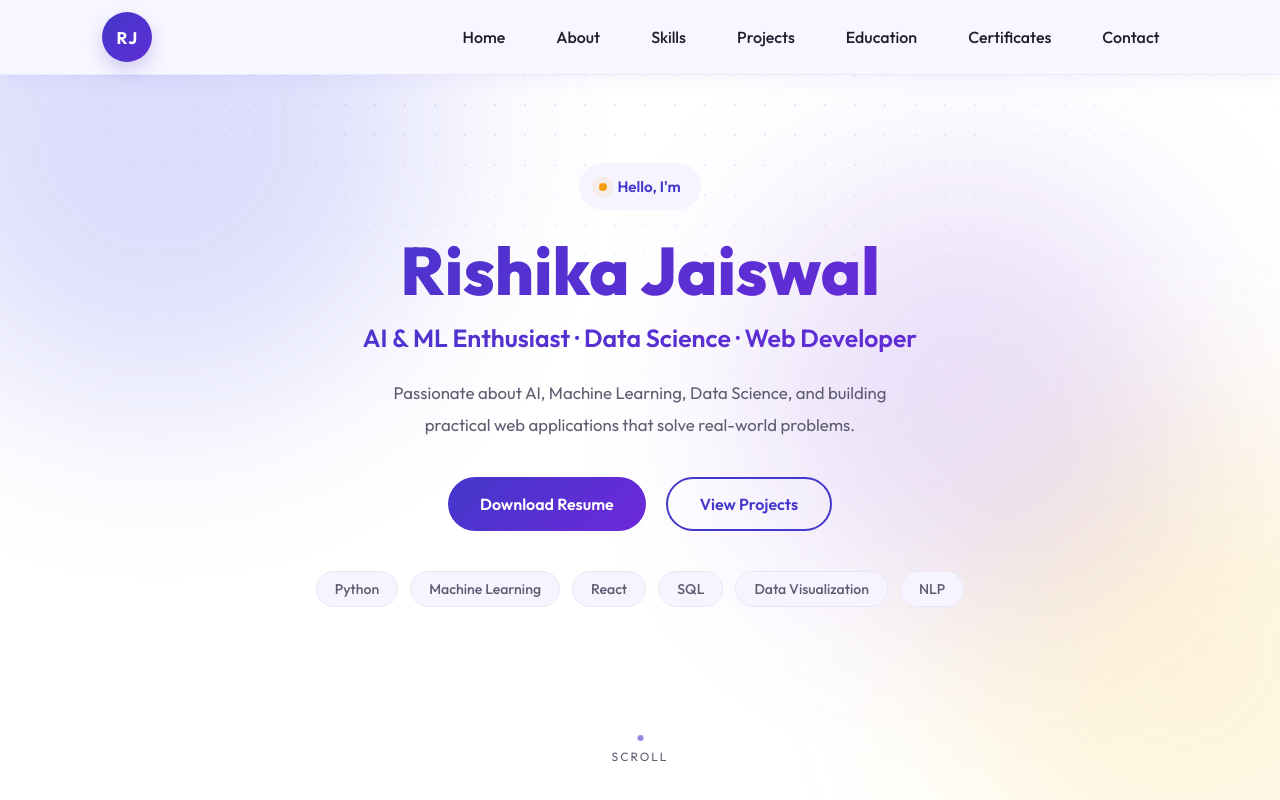
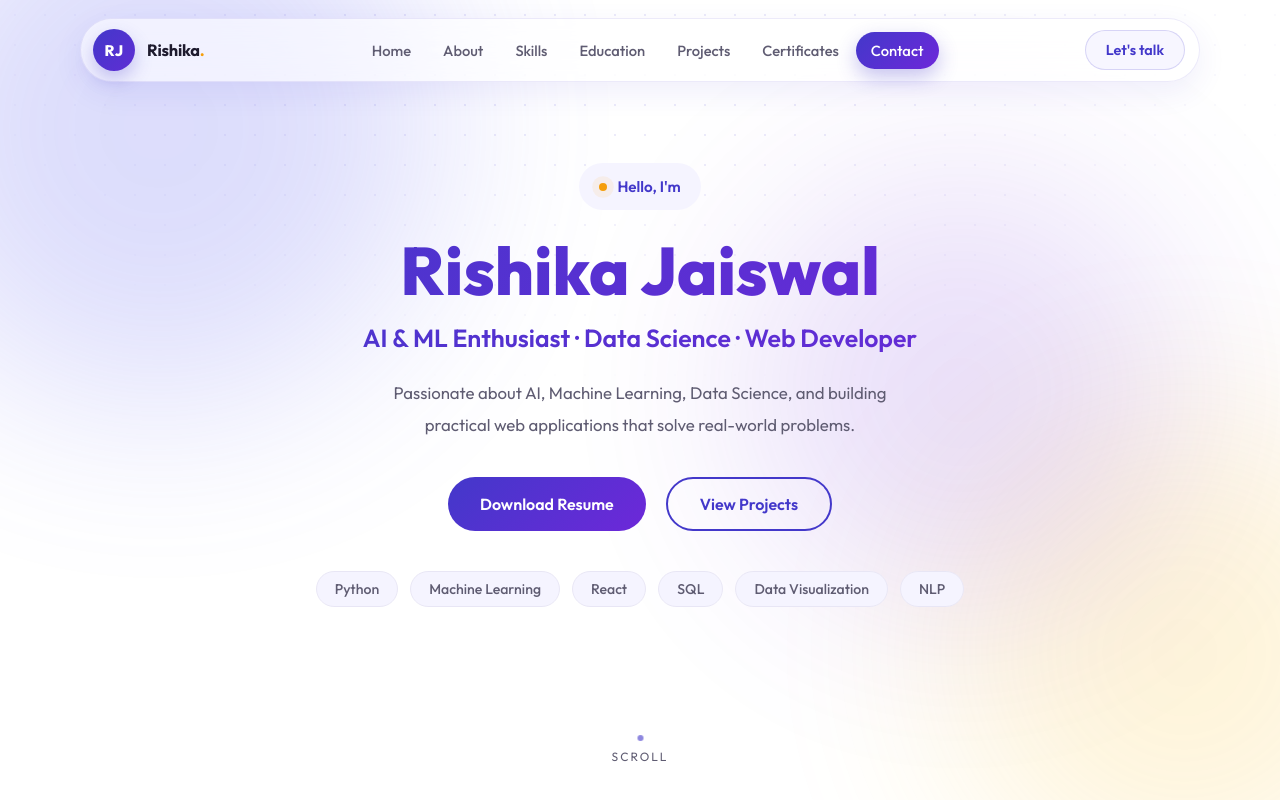
Before and after one commit to Rishikaj03/PORTFOLIO, a React app: page / in a window 1280 px wide. Shown: the top 800 px of the page. Built offline with nearby package versions, Linux system fonts and the light colour scheme; the HTML template or start-up script is replaced by a standard one.

Commit message:
Update portfolio

```diff
--- a/src/NavBar.css
+++ b/src/NavBar.css
@@ -1,175 +1,377 @@
 /* =========================
-        NAVBAR
+        FLOATING NAVBAR
 ========================= */
 
-.navbar{
-
+.navbar {
     position: fixed;
-
-    top: 0;
+    top: 18px;
     left: 0;
-
-    width: 100%;
-
-    height: 75px;
-
-    display: flex;
-
-    justify-content: space-between;
-
-    align-items: center;
-
-    padding: 0 8%;
-
-    background: #f8f7ff;
-
-    border-bottom: 1px solid rgba(67,56,202,.08);
-
-    box-shadow: 0 4px 20px rgba(67,56,202,.06);
+    right: 0;
 
     z-index: 1000;
 
-    transition: .35s ease;
+    display: flex;
+    justify-content: center;
 
+    padding: 0 20px;
+
+    transition: top var(--transition);
+}
+
+.navbar.is-scrolled {
+    top: 10px;
+}
+
+.nav-shell {
+    position: relative;
+
+    width: 100%;
+    max-width: 1120px;
+
+    display: flex;
+    align-items: center;
+    justify-content: space-between;
+    gap: 18px;
+
+    padding: 10px 14px 10px 12px;
+
+    border-radius: 999px;
+
+    background: rgba(255, 255, 255, .62);
+    border: 1px solid rgba(67, 56, 202, .10);
+
+    backdrop-filter: blur(18px) saturate(160%);
+    -webkit-backdrop-filter: blur(18px) saturate(160%);
+
+    box-shadow: 0 10px 30px rgba(67, 56, 202, .08);
+
+    transition: var(--transition);
+}
+
+.navbar.is-scrolled .nav-shell {
+    background: rgba(255, 255, 255, .82);
+    border-color: rgba(67, 56, 202, .16);
+    box-shadow: 0 16px 40px rgba(67, 56, 202, .14);
+}
+
+/* soft glow under the bar */
+.nav-glow {
+    position: absolute;
+    left: 50%;
+    top: 100%;
+    transform: translateX(-50%);
+
+    width: min(520px, 70%);
+    height: 46px;
+
+    background: radial-gradient(closest-side, rgba(99, 102, 241, .22), transparent);
+
+    filter: blur(14px);
+    opacity: 0;
+    pointer-events: none;
+
+    transition: opacity var(--transition);
+}
+
+.navbar.is-scrolled .nav-glow {
+    opacity: 1;
 }
 
 /* =========================
-            LOGO
-========================= */
-/* =========================
-         NAV LOGO
+            BRAND
 ========================= */
 
-.nav-logo{
+.nav-brand {
+    display: flex;
+    align-items: center;
+    gap: 12px;
 
-    width:50px;
-    height:50px;
+    text-decoration: none;
 
-    display:flex;
-
-    justify-content:center;
-    align-items:center;
-
-    border-radius:50%;
-
-    background:var(--gradient);
-    background-size:200% auto;
-
-    color:#ffffff;
-
-    font-size:1.05rem;
-
-    font-weight:700;
-
-    letter-spacing:1px;
-
-    cursor:pointer;
-
-    user-select:none;
-
-    box-shadow:0 8px 18px rgba(67,56,202,.22);
-
-    transition:all .35s ease;
-
+    padding-right: 6px;
 }
 
-.nav-logo:hover{
+.nav-logo {
+    width: 42px;
+    height: 42px;
 
-    transform:translateY(-3px) scale(1.08);
+    display: grid;
+    place-items: center;
 
-    background-position:100% center;
+    border-radius: 50%;
 
-    box-shadow:0 14px 28px rgba(67,56,202,.32);
+    background: var(--gradient);
+    background-size: 200% auto;
 
+    color: #fff;
+
+    font-size: .95rem;
+    font-weight: 800;
+    letter-spacing: .5px;
+
+    box-shadow: 0 8px 18px rgba(67, 56, 202, .28);
+
+    transition: var(--transition);
+}
+
+.nav-brand:hover .nav-logo {
+    transform: rotate(-6deg) scale(1.06);
+    background-position: 100% center;
+    box-shadow: 0 12px 26px rgba(67, 56, 202, .36);
+}
+
+.nav-brand-text {
+    color: var(--text);
+    font-weight: 700;
+    font-size: 1.02rem;
+    letter-spacing: -.2px;
+}
+
+.nav-brand-dot {
+    color: var(--accent);
 }
 
 /* =========================
-        NAVIGATION
+            LINKS
 ========================= */
 
-.nav-links{
+.nav-links {
+    display: flex;
+    align-items: center;
+    gap: 2px;
+}
+
+.nav-links a {
+    position: relative;
+
+    display: inline-flex;
+    align-items: center;
+
+    padding: 9px 15px;
+
+    border-radius: 999px;
+
+    color: var(--text-light);
+
+    font-size: .92rem;
+    font-weight: 500;
+
+    text-decoration: none;
+
+    transition: color .25s ease;
+}
+
+.nav-links a:hover {
+    color: var(--primary);
+}
+
+.nav-links a.active {
+    color: #fff;
+}
+
+.nav-pill {
+    position: absolute;
+    inset: 0;
+
+    border-radius: 999px;
+
+    background: var(--gradient);
+
+    box-shadow: 0 8px 20px rgba(67, 56, 202, .30);
+}
+
+.nav-label {
+    position: relative;
+    z-index: 1;
+}
+
+/* =========================
+           ACTIONS
+========================= */
+
+.nav-actions {
+    display: flex;
+    align-items: center;
+    gap: 10px;
+}
+
+.nav-cta {
+    padding: 10px 20px;
+
+    border-radius: 999px;
+
+    border: 1px solid rgba(67, 56, 202, .18);
+
+    background: rgba(245, 244, 255, .8);
+
+    color: var(--primary);
+
+    font-size: .9rem;
+    font-weight: 600;
+
+    text-decoration: none;
+
+    white-space: nowrap;
+
+    transition: var(--transition);
+}
+
+.nav-cta:hover {
+    transform: translateY(-2px);
+    background: var(--gradient);
+    border-color: transparent;
+    color: #fff;
+    box-shadow: 0 10px 24px rgba(67, 56, 202, .28);
+}
+
+/* =========================
+           BURGER
+========================= */
+
+.nav-burger {
+    display: none;
+
+    position: relative;
+
+    width: 42px;
+    height: 42px;
+
+    border: 1px solid rgba(67, 56, 202, .16);
+    border-radius: 14px;
+
+    background: rgba(245, 244, 255, .9);
+
+    cursor: pointer;
+
+    padding: 0;
+
+    place-items: center;
+    gap: 5px;
+}
+
+.nav-burger span {
+    position: absolute;
+    left: 12px;
+
+    display: block;
+
+    width: 18px;
+    height: 2px;
+
+    border-radius: 2px;
+
+    background: var(--primary);
+
+    transition: var(--transition);
+}
+
+.nav-burger span:nth-child(1) { top: 14px; }
+.nav-burger span:nth-child(2) { top: 20px; }
+.nav-burger span:nth-child(3) { top: 26px; }
+
+.nav-burger.is-open span:nth-child(1) {
+    transform: translateY(6px) rotate(45deg);
+}
+
+.nav-burger.is-open span:nth-child(2) {
+    opacity: 0;
+}
+
+.nav-burger.is-open span:nth-child(3) {
+    transform: translateY(-6px) rotate(-45deg);
+}
+
+/* =========================
+           DRAWER
+========================= */
+
+.nav-scrim {
+    position: fixed;
+    inset: 0;
+
+    background: rgba(20, 17, 43, .38);
+    backdrop-filter: blur(4px);
+
+    z-index: 998;
+}
+
+.nav-drawer {
+    position: fixed;
+    top: 84px;
+    left: 16px;
+    right: 16px;
+
+    z-index: 999;
 
     display: flex;
+    flex-direction: column;
 
-    align-items: center;
+    padding: 12px;
 
-    gap: 15px;
+    border-radius: 26px;
 
-    list-style: none;
+    background: rgba(255, 255, 255, .96);
+    border: 1px solid var(--border);
 
+    box-shadow: var(--shadow-hover);
 }
 
-.nav-links a{
+.nav-drawer a {
+    display: flex;
+    align-items: center;
+    gap: 14px;
+
+    padding: 14px 16px;
+
+    border-radius: 18px;
 
     color: var(--text);
 
+    font-weight: 600;
+
     text-decoration: none;
 
-    padding: 10px 18px;
-
-    border-radius: 30px;
-
-    font-weight: 500;
-
-    transition: .3s ease;
-
+    transition: var(--transition);
 }
 
-.nav-links a:hover{
-
+.nav-drawer a:hover {
     background: var(--section);
-
-    color: var(--primary);
-
-    transform: translateY(-2px);
-
-    box-shadow: 0 6px 16px rgba(67,56,202,.1);
-
 }
 
-.nav-links a.active{
+.nav-drawer a.active {
+    background: var(--gradient);
+    color: #fff;
+    box-shadow: 0 10px 22px rgba(67, 56, 202, .22);
+}
 
-    background: var(--gradient);
-
-    color: #fff;
-
-    box-shadow: 0 6px 16px rgba(67,56,202,.25);
-
+.drawer-index {
+    font-size: .72rem;
+    font-weight: 700;
+    opacity: .55;
+    letter-spacing: 1px;
 }
 
 /* =========================
-        RESPONSIVE
+         RESPONSIVE
 ========================= */
 
-@media (max-width:768px){
-
-    .navbar{
-
-        padding: 0 20px;
-
+@media (max-width: 980px) {
+    .nav-links {
+        display: none;
     }
 
-    .nav-logo{
-
-    width:42px;
-    height:42px;
-
-    font-size:.95rem;
-
+    .nav-burger {
+        display: grid;
+    }
 }
 
-    .nav-links{
-
-        gap: 8px;
-
+@media (max-width: 560px) {
+    .nav-brand-text,
+    .nav-cta {
+        display: none;
     }
 
-    .nav-links a{
-
-        padding: 8px 12px;
-
-        font-size: .9rem;
-
+    .nav-shell {
+        padding: 8px 10px;
     }
-
 }
--- a/src/Navbar.jsx
+++ b/src/Navbar.jsx
@@ -1,22 +1,149 @@
+import { useEffect, useState } from "react";
+import { motion, AnimatePresence } from "framer-motion";
 import "./NavBar.css";
 
+const LINKS = [
+  { id: "home", label: "Home" },
+  { id: "about", label: "About" },
+  { id: "skills", label: "Skills" },
+  { id: "education", label: "Education" },
+  { id: "projects", label: "Projects" },
+  { id: "certifications", label: "Certificates" },
+  { id: "contact", label: "Contact" },
+];
+
 function Navbar() {
+  const [scrolled, setScrolled] = useState(false);
+  const [active, setActive] = useState("home");
+  const [open, setOpen] = useState(false);
+
+  useEffect(() => {
+    const onScroll = () => {
+      setScrolled(window.scrollY > 20);
+
+      const probe = window.scrollY + window.innerHeight * 0.32;
+      let current = LINKS[0].id;
+
+      for (const link of LINKS) {
+        const el = document.getElementById(link.id);
+        if (el && el.offsetTop <= probe) current = link.id;
+      }
+
+      const bottom =
+        window.innerHeight + window.scrollY >=
+        document.body.offsetHeight - 4;
+
+      setActive(bottom ? LINKS[LINKS.length - 1].id : current);
+    };
+
+    onScroll();
+    window.addEventListener("scroll", onScroll, { passive: true });
+    return () => window.removeEventListener("scroll", onScroll);
+  }, []);
+
+  useEffect(() => {
+    document.body.style.overflow = open ? "hidden" : "";
+    return () => {
+      document.body.style.overflow = "";
+    };
+  }, [open]);
+
   return (
-    <nav className="navbar">
+    <>
+      <motion.header
+        className={`navbar ${scrolled ? "is-scrolled" : ""}`}
+        initial={{ y: -80, opacity: 0 }}
+        animate={{ y: 0, opacity: 1 }}
+        transition={{ duration: 0.6, ease: [0.22, 1, 0.36, 1] }}
+      >
+        <div className="nav-shell">
+          <a href="#home" className="nav-brand" aria-label="Back to top">
+            <span className="nav-logo">RJ</span>
+            <span className="nav-brand-text">
+              Rishika<span className="nav-brand-dot">.</span>
+            </span>
+          </a>
 
-    <div className="nav-logo"> RJ</div>
+          <nav className="nav-links" aria-label="Primary">
+            {LINKS.map((link) => (
+              <a
+                key={link.id}
+                href={`#${link.id}`}
+                className={active === link.id ? "active" : ""}
+              >
+                {active === link.id && (
+                  <motion.span
+                    layoutId="nav-pill"
+                    className="nav-pill"
+                    transition={{ type: "spring", stiffness: 420, damping: 34 }}
+                  />
+                )}
+                <span className="nav-label">{link.label}</span>
+              </a>
+            ))}
+          </nav>
 
-      <ul className="nav-links">
-        <li><a href="#home">Home</a></li>
-        <li><a href="#about">About</a></li>
-        <li><a href="#skills">Skills</a></li>
-        <li><a href="#projects">Projects</a></li>
-        <li><a href="#education">Education</a></li>
-        <li><a href="#certifications">Certificates</a></li>
-        <li><a href="#contact">Contact</a></li>
-      </ul>
+          <div className="nav-actions">
+            <a href="#contact" className="nav-cta">
+              Let&apos;s talk
+            </a>
 
-    </nav>
+            <button
+              className={`nav-burger ${open ? "is-open" : ""}`}
+              onClick={() => setOpen((v) => !v)}
+              aria-label={open ? "Close menu" : "Open menu"}
+              aria-expanded={open}
+            >
+              <span />
+              <span />
+              <span />
+            </button>
+          </div>
+        </div>
+
+        <span className="nav-glow" aria-hidden="true" />
+      </motion.header>
+
+      <AnimatePresence>
+        {open && (
+          <>
+            <motion.div
+              className="nav-scrim"
+              initial={{ opacity: 0 }}
+              animate={{ opacity: 1 }}
+              exit={{ opacity: 0 }}
+              onClick={() => setOpen(false)}
+            />
+
+            <motion.nav
+              className="nav-drawer"
+              initial={{ y: -24, opacity: 0 }}
+              animate={{ y: 0, opacity: 1 }}
+              exit={{ y: -16, opacity: 0 }}
+              transition={{ duration: 0.28, ease: [0.22, 1, 0.36, 1] }}
+              aria-label="Mobile"
+            >
+              {LINKS.map((link, i) => (
+                <motion.a
+                  key={link.id}
+                  href={`#${link.id}`}
+                  onClick={() => setOpen(false)}
+                  className={active === link.id ? "active" : ""}
+                  initial={{ x: -14, opacity: 0 }}
+                  animate={{ x: 0, opacity: 1 }}
+                  transition={{ delay: 0.04 * i }}
+                >
+                  <span className="drawer-index">
+                    0{i + 1}
+                  </span>
+                  {link.label}
+                </motion.a>
+              ))}
+            </motion.nav>
+          </>
+        )}
+      </AnimatePresence>
+    </>
   );
 }
 
```
